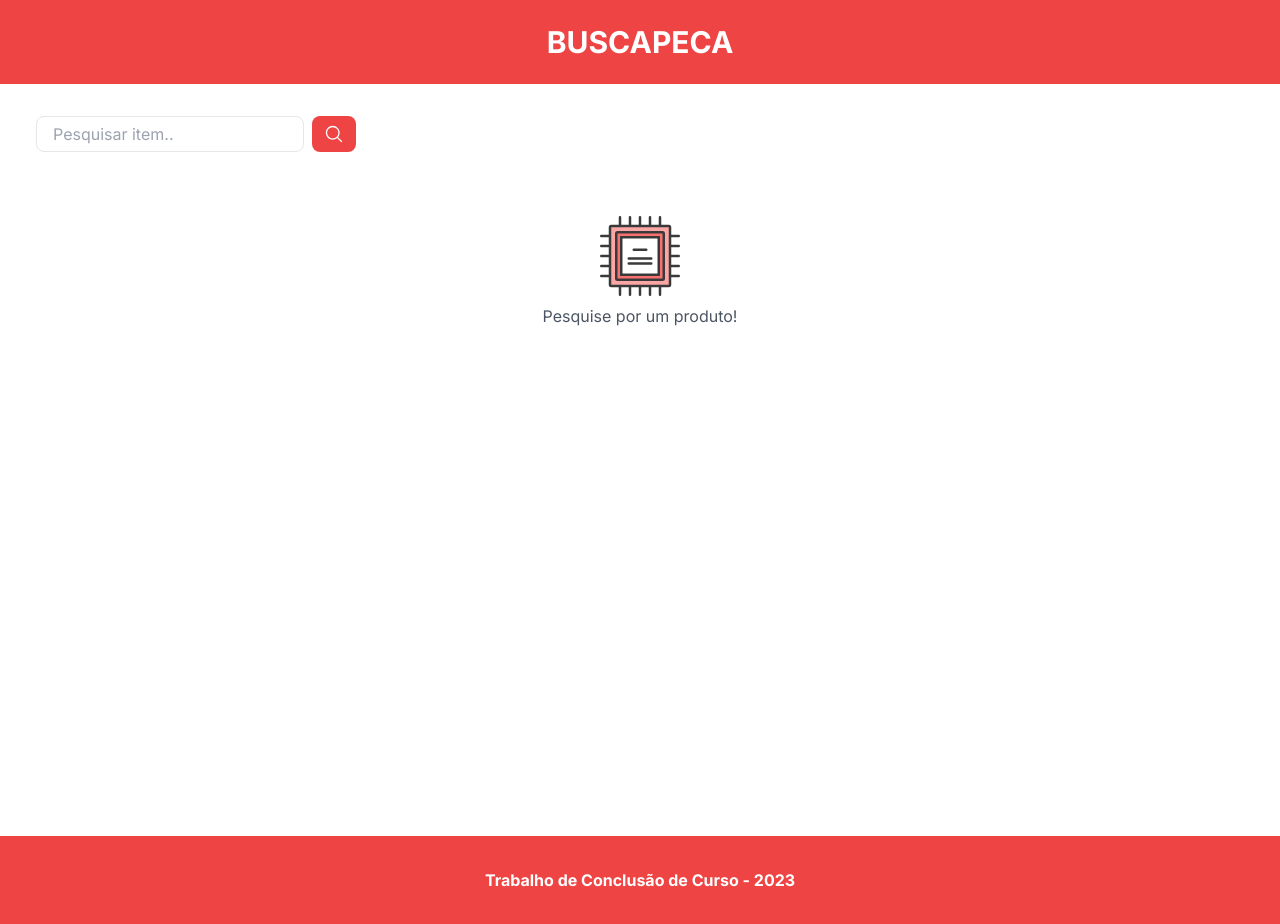
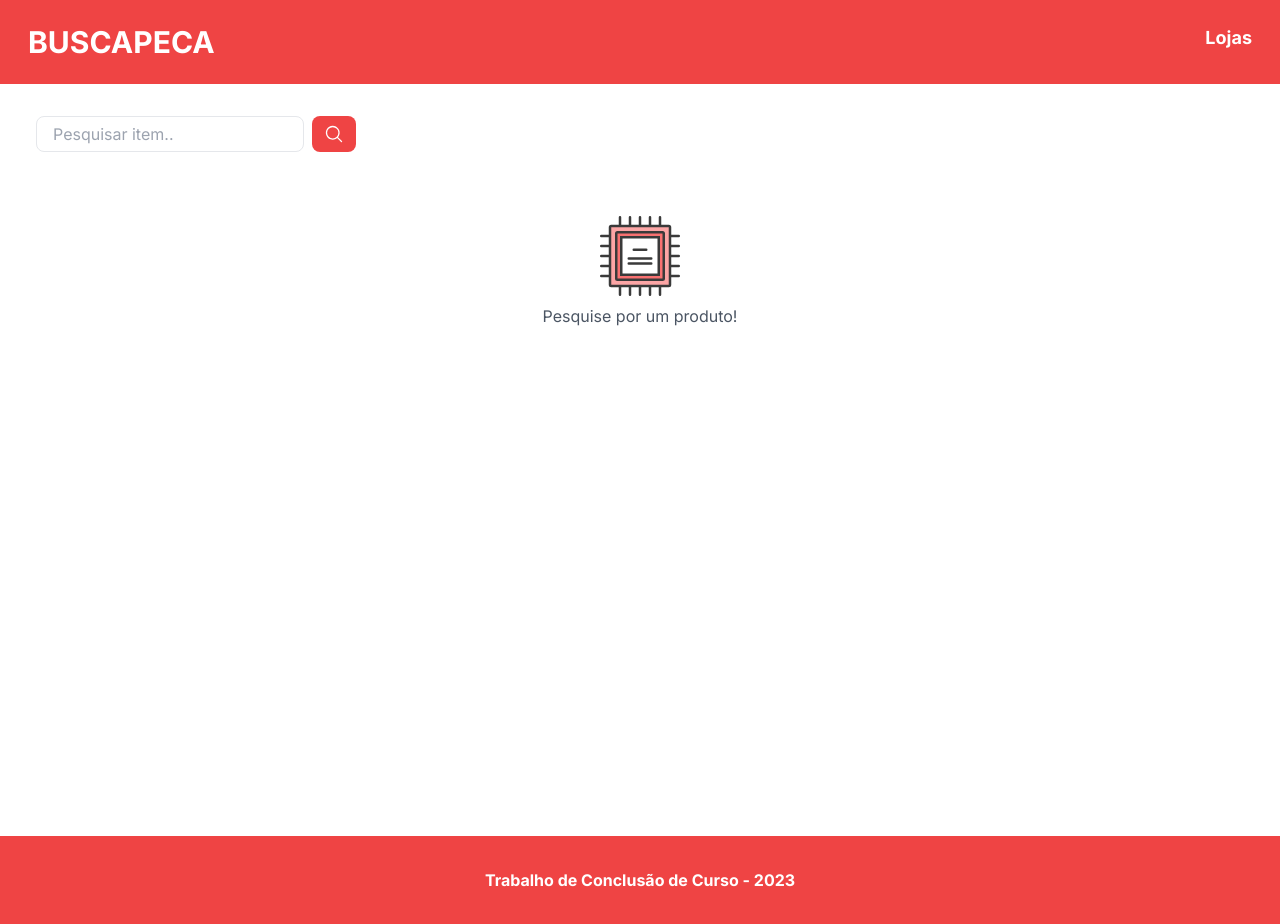
Before and after one commit to lucasdebeterco/buscapecas, a Next.js app: page / in a window 1280 px wide. Built offline with nearby package versions, Linux system fonts and the light colour scheme.

Commit message:
fetch lojas on addLike

```diff
--- a/src/app/components/Header.tsx
+++ b/src/app/components/Header.tsx
@@ -1,9 +1,17 @@
 'use client'
+
+import Link from 'next/link';
 
 export function Header() {
     return (
-        <header className='flex justify-center bg-red-500 py-6'>
-            <h1 className='text-white font-bold text-3xl'>BUSCAPECA</h1>
+        <header className='flex justify-between px-[28px] bg-red-500 py-6'>
+            <Link href={'/'}>
+                <h1 className='text-white font-bold text-3xl'>BUSCAPECA</h1>
+            </Link>
+
+            <Link href={'/lojas'} className='text-white text-[18px] font-bold'>
+                Lojas
+            </Link>
         </header>
     )
 }
--- a/src/app/lojas/page.tsx
+++ b/src/app/lojas/page.tsx
@@ -11,7 +11,7 @@ export default function Home() {
     let [lojas, setLojas]  = useState([])
     let [isLoading, setIsLoading] = useState(true)
 
-    useEffect(() => {
+    function fetchLojas() {
         axios.get(`${getApiHost()}lojas`)
             .then((response: any) => {
                 setLojas(response.data)
@@ -20,11 +20,17 @@ export default function Home() {
         }).finally(() => {
             setIsLoading(false)
         });
+    }
+
+    useEffect(() => {
+        fetchLojas()
     }, [])
 
     function addLike(loja: number) {
         axios.put(`${getApiHost()}addLike`, {
             loja: loja
+        }).then(() => {
+            fetchLojas()
         })
     }
 
```
